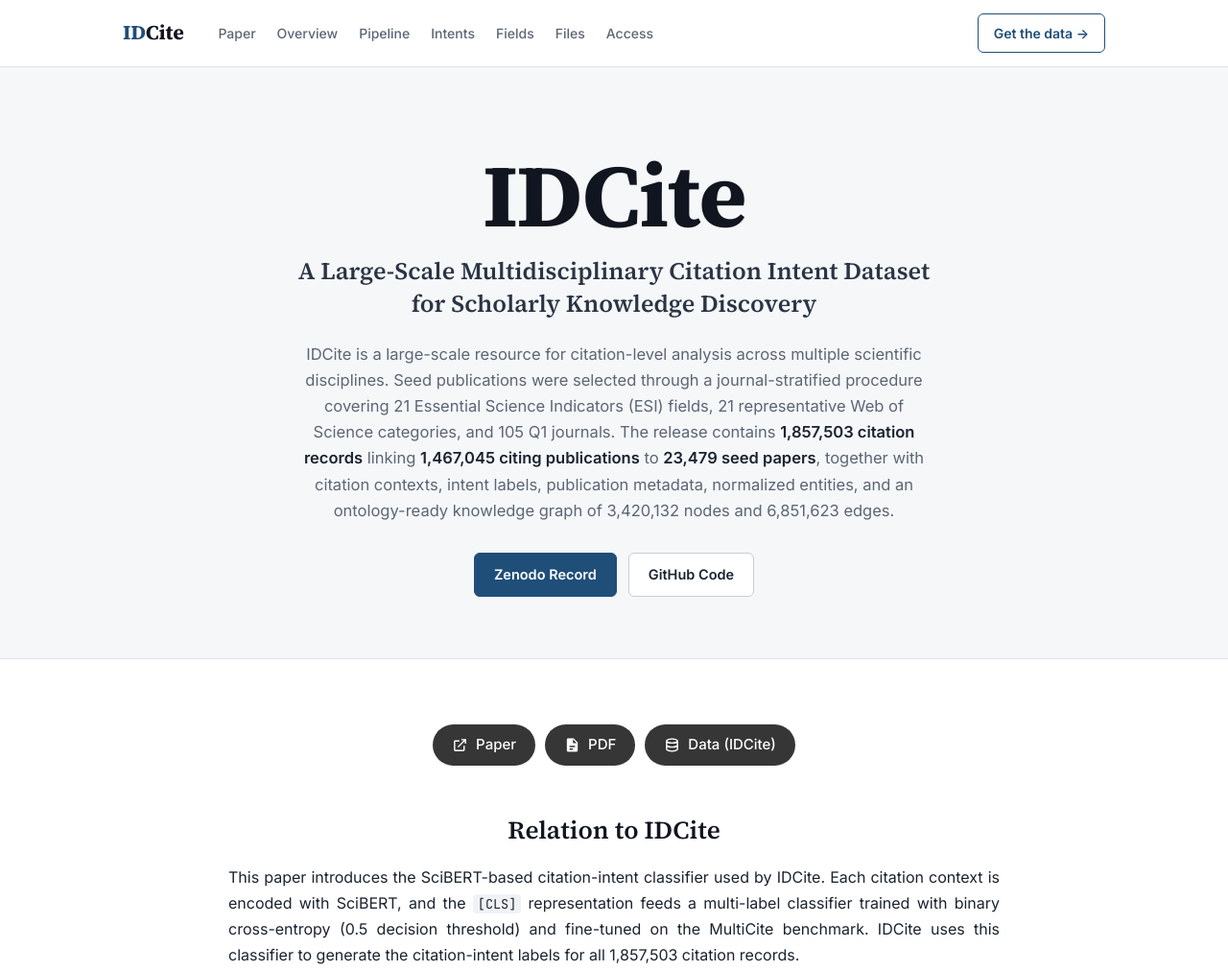
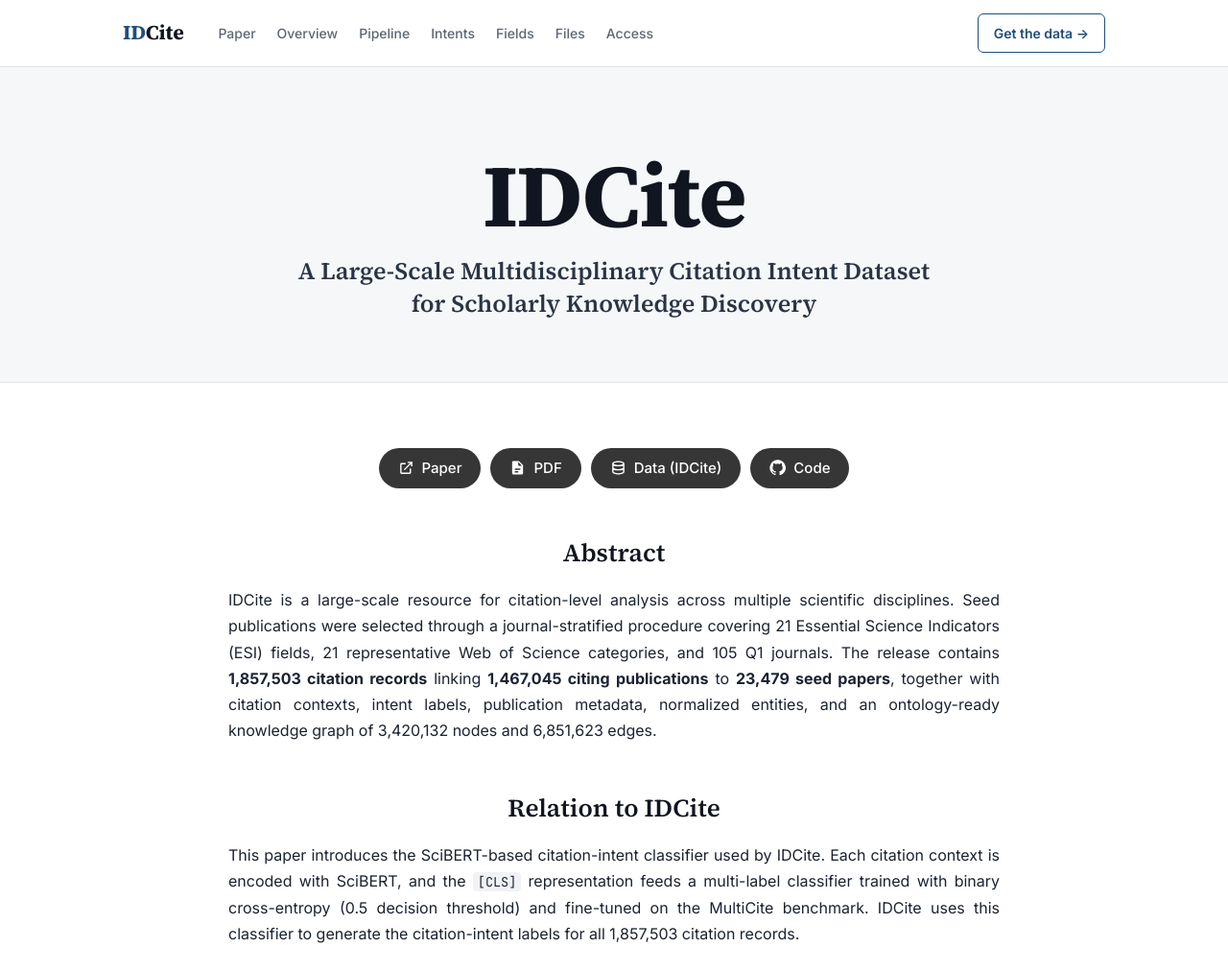
Before and after one commit to SeohyunNam/IDCite-Website, a plain HTML site: page index.html in a window 1280 px wide. Shown: the top 1012 px of the page at 96% size. Drawn offline with nearby package versions, Linux system fonts and the light colour scheme.

Commit message:
Simplify hero and move abstract and code link into the paper section

```diff
--- a/index.html
+++ b/index.html
@@ -37,18 +37,6 @@
     <div class="hero-inner">
       <h1>IDCite</h1>
       <p class="hero-sub">A Large-Scale Multidisciplinary Citation Intent Dataset for Scholarly Knowledge Discovery</p>
-      <p class="hero-abstract">
-        IDCite is a large-scale resource for citation-level analysis across multiple scientific disciplines.
-        Seed publications were selected through a journal-stratified procedure covering 21 Essential Science
-        Indicators (ESI) fields, 21 representative Web of Science categories, and 105 Q1 journals. The
-        release contains <strong>1,857,503 citation records</strong> linking <strong>1,467,045 citing publications</strong>
-        to <strong>23,479 seed papers</strong>, together with citation contexts, intent labels, publication metadata,
-        normalized entities, and an ontology-ready knowledge graph of 3,420,132 nodes and 6,851,623 edges.
-      </p>
-      <div class="hero-actions">
-        <a class="btn btn-primary" href="https://doi.org/10.5281/zenodo.20796923" target="_blank" rel="noopener">Zenodo Record</a>
-        <a class="btn" href="https://github.com/SeohyunNam/MDCite" target="_blank" rel="noopener">GitHub Code</a>
-      </div>
     </div>
   </section>
 
@@ -68,8 +56,21 @@
           <svg viewBox="0 0 24 24" aria-hidden="true"><path d="M12 2C7 2 3 3.8 3 6v12c0 2.2 4 4 9 4s9-1.8 9-4V6c0-2.2-4-4-9-4zm0 2c4.1 0 7 1.4 7 2s-2.9 2-7 2-7-1.4-7-2 2.9-2 7-2zM5 9.1C6.7 9.7 9.2 10 12 10s5.3-.3 7-.9V12c0 .6-2.9 2-7 2s-7-1.4-7-2V9.1zm0 6C6.7 15.7 9.2 16 12 16s5.3-.3 7-.9V18c0 .6-2.9 2-7 2s-7-1.4-7-2v-2.9z"/></svg>
           <span>Data (IDCite)</span>
         </a>
+        <a class="pill" href="https://github.com/SeohyunNam/MDCite" target="_blank" rel="noopener">
+          <svg viewBox="0 0 24 24" aria-hidden="true"><path d="M12 .5a11.5 11.5 0 0 0-3.64 22.41c.58.1.79-.25.79-.56v-2c-3.2.7-3.88-1.37-3.88-1.37-.52-1.33-1.28-1.69-1.28-1.69-1.05-.71.08-.7.08-.7 1.16.08 1.77 1.19 1.77 1.19 1.03 1.77 2.7 1.26 3.36.96.1-.75.4-1.26.73-1.55-2.55-.29-5.24-1.28-5.24-5.69 0-1.26.45-2.29 1.19-3.09-.12-.29-.52-1.46.11-3.05 0 0 .97-.31 3.17 1.18a11 11 0 0 1 5.77 0c2.2-1.49 3.17-1.18 3.17-1.18.63 1.59.23 2.76.11 3.05.74.8 1.19 1.83 1.19 3.09 0 4.42-2.69 5.39-5.26 5.68.41.36.78 1.06.78 2.14v3.17c0 .31.21.67.8.56A11.5 11.5 0 0 0 12 .5z"/></svg>
+          <span>Code</span>
+        </a>
       </div>
 
+      <h3 class="paper-h">Abstract</h3>
+      <p class="paper-abstract">
+        IDCite is a large-scale resource for citation-level analysis across multiple scientific disciplines.
+        Seed publications were selected through a journal-stratified procedure covering 21 Essential Science
+        Indicators (ESI) fields, 21 representative Web of Science categories, and 105 Q1 journals. The
+        release contains <strong>1,857,503 citation records</strong> linking <strong>1,467,045 citing publications</strong>
+        to <strong>23,479 seed papers</strong>, together with citation contexts, intent labels, publication metadata,
+        normalized entities, and an ontology-ready knowledge graph of 3,420,132 nodes and 6,851,623 edges.
+      </p>
 
       <h3 class="paper-h">Relation to IDCite</h3>
       <p class="paper-abstract">
```
